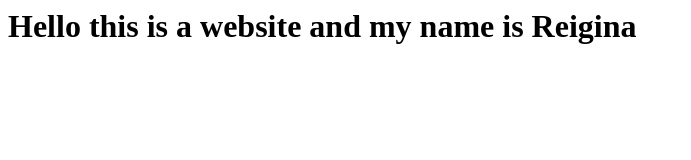
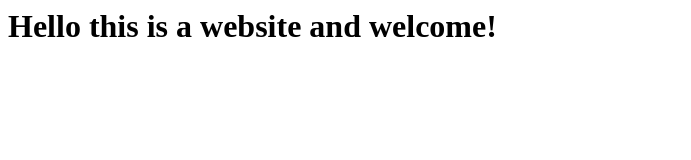
Before and after one commit to ReiginaM/ReiM.github.io, a plain HTML site: page index.html in a window 1280 px wide. Shown: the whole page, without its empty margins (0-691 px from the left). Drawn offline with Linux system fonts and the light colour scheme.

Commit message:
Update index.html

```diff
--- a/index.html
+++ b/index.html
@@ -1,5 +1,5 @@
 <html>
 <body>
-<h1>Hello this is a website and my name is Reigina</h1>
+<h1>Hello this is a website and welcome!</h1>
 </body>
 </html>
```
